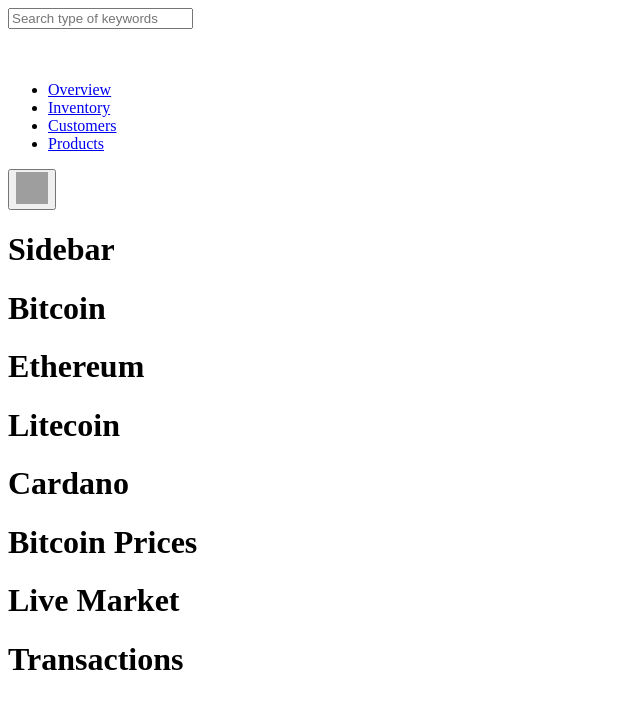
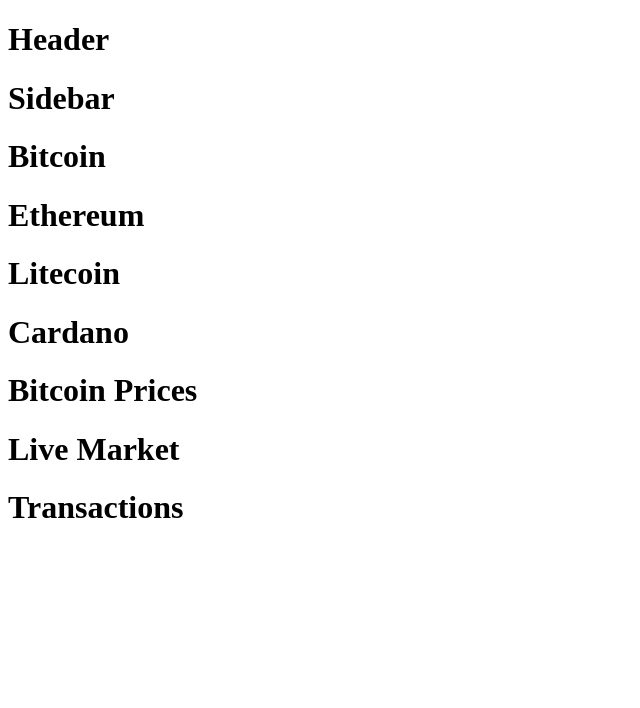
Before and after one commit to Tholakele-jiyana/CryptX, a React (Vite) app in the folder CryptX/: page / in a window 1280 px wide. Shown: the top 708 px of the page, without its empty margins (0-640 px from the left). Built offline with nearby package versions, Linux system fonts and the light colour scheme; grey boxes are pictures that could not be loaded.

Commit message:
Changed the header back to the initial content on component: <h1>Header</h1>

```diff
--- a/CryptX/src/components/Header.jsx
+++ b/CryptX/src/components/Header.jsx
@@ -1,69 +1,10 @@
-import { useState } from 'react';
+//Render React function 'Header' component for the application
 
-export default function Header() {
-  const [isDropdownOpen, setIsDropdownOpen] = useState(false);
-
-  return (
-    <header className="py-3 mb-3 border-b">
-      <div className="container mx-auto px-4">
-        <div className="flex flex-wrap items-center justify-center lg:justify-start">
-
-         {/* Search Form */}
-          <form className="w-full lg:w-auto mb-3 lg:mb-0 lg:mr-3" role="search">
-            <input
-              type="search"
-              className="w-full lg:w-64 px-4 py-2 border border-gray-300 rounded focus:outline-none focus:border-blue-500"
-              placeholder="Search type of keywords"
-              aria-label="Search"
-            />
-          </form>
-
-          {/* Logo */}
-          <a href="/" className="flex items-center mb-2 lg:mb-0 text-gray-900 no-underline">
-            <svg className="mr-2" width="40" height="32" role="img" aria-label="Logo">
-              <use xlinkHref="#bootstrap"></use>
-            </svg>
-          </a>
-
-
-
-          {/* Navigation Links */}
-          <ul className="flex flex-wrap col-12 lg:flex-1 lg:ml-8 mb-2 justify-center md:mb-0 gap-2">
-            <li><a href="#" className="px-2 text-gray-600 hover:text-gray-900">Overview</a></li>
-            <li><a href="#" className="px-2 text-gray-900 hover:text-gray-600">Inventory</a></li>
-            <li><a href="#" className="px-2 text-gray-900 hover:text-gray-600">Customers</a></li>
-            <li><a href="#" className="px-2 text-gray-900 hover:text-gray-600">Products</a></li>
-          </ul>
-
-
-
-          {/* User Dropdown */}
-          <div className="relative text-right">
-            <button
-              onClick={() => setIsDropdownOpen(!isDropdownOpen)}
-              className="flex items-center text-gray-900"
-            >
-              <img
-                src="https://github.com/mdo.png"
-                alt="User avatar"
-                width="32"
-                height="32"
-                className="rounded-full"
-              />
-            </button>
-
-            {isDropdownOpen && (
-              <ul className="absolute right-0 mt-2 w-48 bg-white border border-gray-200 rounded shadow-lg z-10">
-                <li><a className="block px-4 py-2 text-sm hover:bg-gray-100" href="#">New project...</a></li>
-                <li><a className="block px-4 py-2 text-sm hover:bg-gray-100" href="#">Settings</a></li>
-                <li><a className="block px-4 py-2 text-sm hover:bg-gray-100" href="#">Profile</a></li>
-                <li><hr className="my-1 border-gray-200" /></li>
-                <li><a className="block px-4 py-2 text-sm hover:bg-gray-100" href="#">Sign out</a></li>
-              </ul>
-            )}
-          </div>
+function Header () {
+    return (
+        <div>
+            <h1>Header</h1>
         </div>
-      </div>
-    </header>
-  );
+    )
 }
+ export default Header;
```
